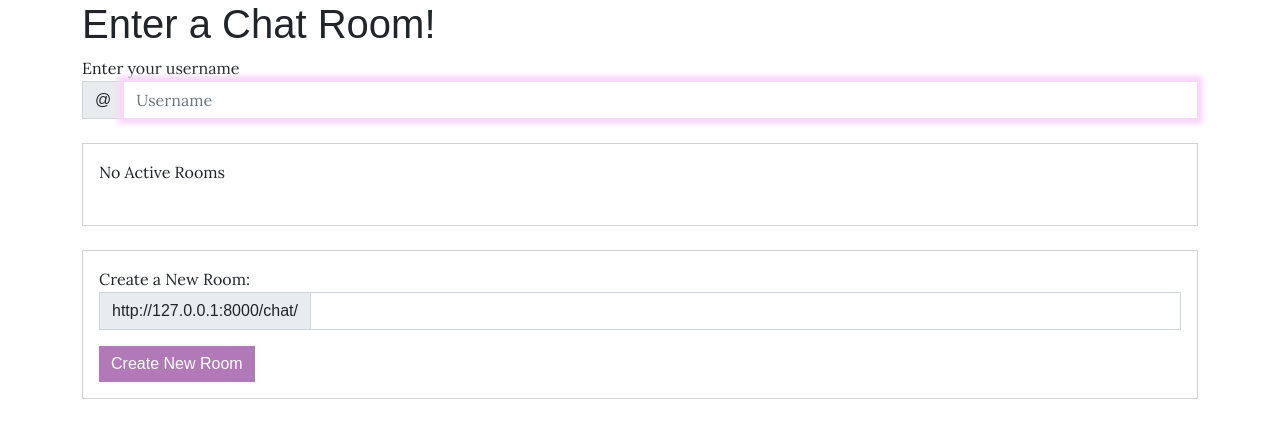
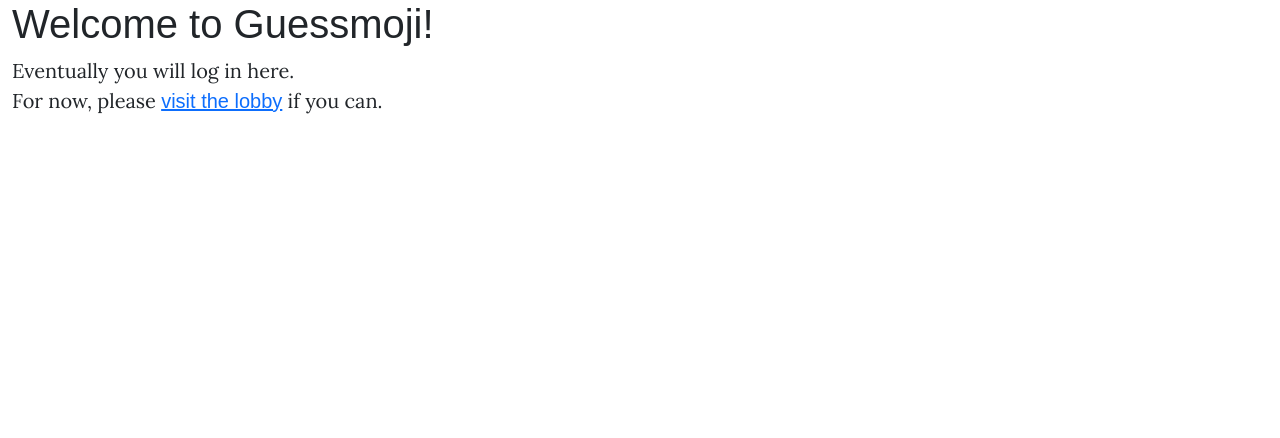
Before and after one commit to tal-z/GuessMoji, a Django app: template game/chat/templates/chat/index.html in a window 1280 px wide. Shown: the top 438 px of the page. Run offline with Django 4.2, Linux system fonts and the light colour scheme; the template is opened without the code that fills it, so the values that code supplies are empty; some web fonts are replaced.

Commit message:
Require login to chat.
Add a landing page, unauthorized page, and rename lobby

```diff
--- a/game/chat/templates/chat/index.html
+++ b/game/chat/templates/chat/index.html
@@ -3,90 +3,22 @@
 {% extends "base.html" %}
 
 {% block title %}
-    <title>Chat Rooms</title>
+    <title>Welcome!</title>
 {% endblock title %}
 
 {% block content %}
 <body>
-    <div class="container">
-        <h1>Enter a Chat Room!</h1>
+    <div class="container-fluid">
+        <div class="row justify-content-center  my-auto">
+            <h1>Welcome to Guessmoji!</h1>
 
-        <text for="basic-url" class="form-label">Enter your username</text>
-        <div class="input-group mb-3 rounded-0">
-          <span class="input-group-text rounded-0" id="basic-addon1">@</span>
-          <input id="username-input" type="text" class="form-control rounded-0" placeholder="Username" aria-label="Username" aria-describedby="basic-addon1"  value="{{ placeholder_username }}">
+          <p class="lead">
+            <text>Eventually you will log in here.</text>
+          <br>
+            <text>For now, please <a href="{% url 'lobby' %}">visit the lobby</a> if you can.</text>
+          </p>
         </div>
+    </div>
 
-        <div class="card mt-4 rounded-0">
-            <div class="card-body rounded-0">
-                <div class="card-title rounded-0">
-                    {% if room_names %}
-                    <text>Join an Active Room</text>
-                    {% else %}
-                    <text>No Active Rooms</text>
-                    {% endif %}
-                </div>
-                <table class="table table-responsive table-striped table-bordered table-hover table-sm align-middle">
-                    {% for room_name in room_names %}
-                        <tr role="button" onclick="enterExistingRoom('{{ room_name }}')"><td class="col-md-3">{{ room_name }}</td></tr>
-                    {% endfor %}
-                </table>
-            </div>
-        </div>
-
-        <div class="card mt-4 rounded-0">
-            <div class="card-body">
-        <text for="basic-url" class="form-label">Create a New Room:</text>
-
-        <div class="input-group mb-3">
-          <span class="input-group-text rounded-0" id="basic-addon3">http://127.0.0.1:8000/chat/</span>
-          <input id="room-name-input" type="text" class="form-control rounded-0" id="basic-url" aria-describedby="basic-addon3" value="{{ placeholder_room_name }}">
-        </div>
-        <input class="btn btn-primary rounded-0" id="room-user-submit" type="button" value="Create New Room">
-            </div>
-        </div>
-
-    </div>
-    <script>
-        document.querySelector('#room-name-input').focus();
-        document.querySelector('#room-name-input').onkeyup = function(e) {
-            if (e.keyCode === 13) {  // enter, return
-                document.querySelector('#room-user-submit').click();
-            }
-        };
-
-        document.querySelector('#username-input').focus();
-        document.querySelector('#username-input').onkeyup = function(e) {
-            if (e.keyCode === 13) {  // enter, return
-                document.querySelector('#room-user-submit').click();
-            }
-        };
-
-        document.querySelector('#room-user-submit').onclick = function(e) {
-            var roomName = document.querySelector('#room-name-input').value;
-            var userName = document.querySelector('#username-input').value;
-            var urlParams = `?username=${encodeURIComponent(userName)}`;
-            window.location = '/chat/' + roomName + '/' + urlParams;
-        };
-
-        function enterExistingRoom(roomName) {
-            var userName = document.querySelector('#username-input').value;
-            var urlParams = `?username=${encodeURIComponent(userName)}`;
-            window.location = '/chat/' + roomName + '/' + urlParams;
-        };
-
-        // Force Reload
-        // NOTE: Not working.
-        // For some reason, this stops rooms from being destroyed when they empty out.
-        /*
-        var perfEntries = performance.getEntriesByType("navigation");
-        if (
-                (perfEntries[0].type === "back_forward")
-                || (perfEntries[0].type === "navigate")
-            ) {
-            location.reload(true);
-        }
-        */
-    </script>
 </body>
 {% endblock content %}
--- a/game/chat/urls.py
+++ b/game/chat/urls.py
@@ -5,6 +5,8 @@ from . import views
 
 urlpatterns = [
     path("", views.index, name="index"),
+    path("lobby/", views.lobby, name="lobby"),
     path("<str:room_name>/", views.room, name="room"),
     path("new_prompt/<str:room_name>/", views.new_prompt, name="new_prompt"),
+    path("unauthorized", views.unauthorized, name="unauthorized")
 ]
```
Also changed, not shown: docker-compose.yml (+1 -11 lines), game/chat/templates/chat/lobby.html (added, +92 -0 lines), game/chat/templates/chat/unauthorized.html (added, +18 -0 lines), game/chat/views.py (+16 -1 lines).
